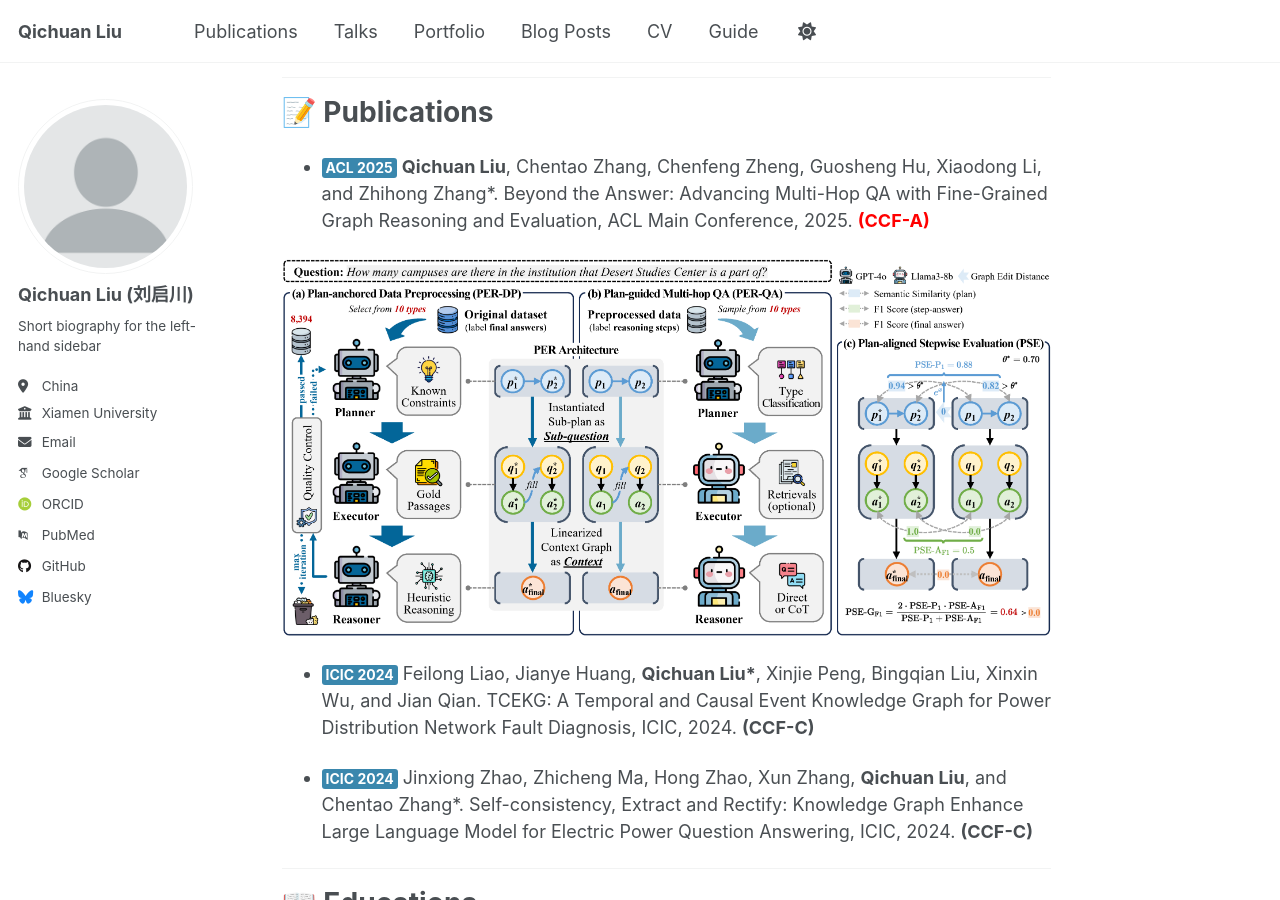
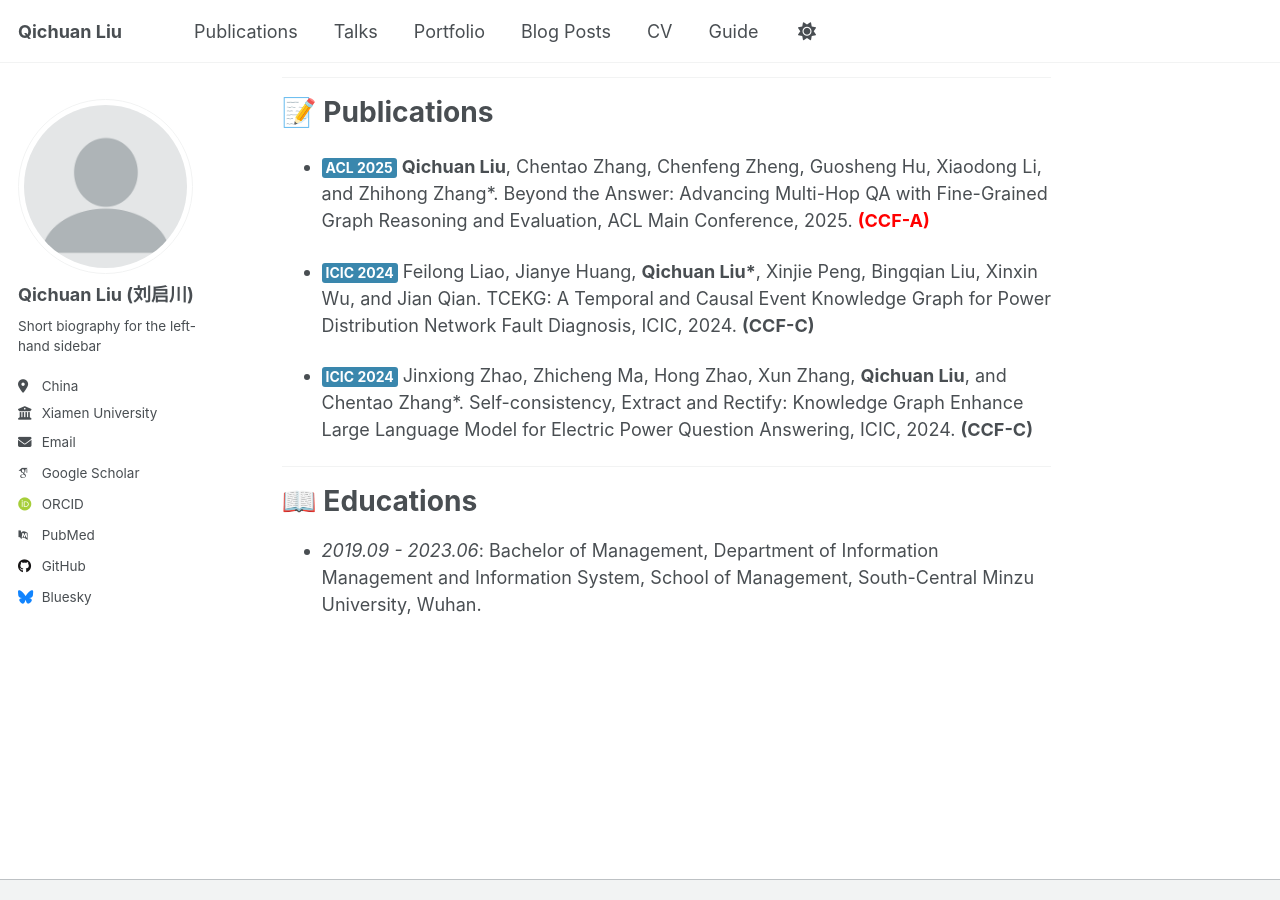
Before and after one commit to qcliu2001/qcliu2001.github.io, a Jekyll site: the page built from _pages/about.md, in a window 1280 px wide and 900 px high, scrolled down 583 px. Built offline with Jekyll 4.4.1, drawn with Linux system fonts in a browser that asks for light colours; some web fonts are replaced.

Commit message:
Update about.md

```diff
--- a/_pages/about.md
+++ b/_pages/about.md
@@ -32,9 +32,6 @@ My current research topics:
 📝 Publications
 ======
 + <p style="inline"><div style="background-color: #3a87ad; display: inline-block; padding: 2px 4px; border-radius: 3px; color: white;height: 20px; line-height: 16px; font-size: 14px; font-weight: bold; float; left; margin-right: 5px">ACL 2025</div><b>Qichuan Liu</b>, Chentao Zhang, Chenfeng Zheng, Guosheng Hu, Xiaodong Li, and Zhihong Zhang*. Beyond the Answer: Advancing Multi-Hop QA with Fine-Grained Graph Reasoning and Evaluation, ACL Main Conference, 2025. <span style="color: red; font-weight: bold">(CCF-A)</span></p>
-
-![tech_final](../files/tech_final.png)
-
 + <p style="inline"><div style="background-color: #3a87ad; display: inline-block; padding: 2px 4px; border-radius: 3px; color: white;height: 20px; line-height: 16px; font-size: 14px; font-weight: bold; float; left; margin-right: 5px">ICIC 2024</div>Feilong Liao, Jianye Huang, <b>Qichuan Liu*</b>, Xinjie Peng, Bingqian Liu, Xinxin Wu, and Jian Qian. TCEKG: A Temporal and Causal Event Knowledge Graph for Power Distribution Network Fault Diagnosis, ICIC, 2024. <span style="font-weight: bold">(CCF-C)</span></p>
 + <p style="inline"><div style="background-color: #3a87ad; display: inline-block; padding: 2px 4px; border-radius: 3px; color: white;height: 20px; line-height: 16px; font-size: 14px; font-weight: bold; float; left; margin-right: 5px">ICIC 2024</div>Jinxiong Zhao, Zhicheng Ma, Hong Zhao, Xun Zhang, <b>Qichuan Liu</b>, and Chentao Zhang*. ﻿Self-consistency, Extract and Rectify: Knowledge Graph Enhance Large Language Model for Electric Power Question Answering, ICIC, 2024. <span style="font-weight: bold">(CCF-C)</span></p>
 
```
